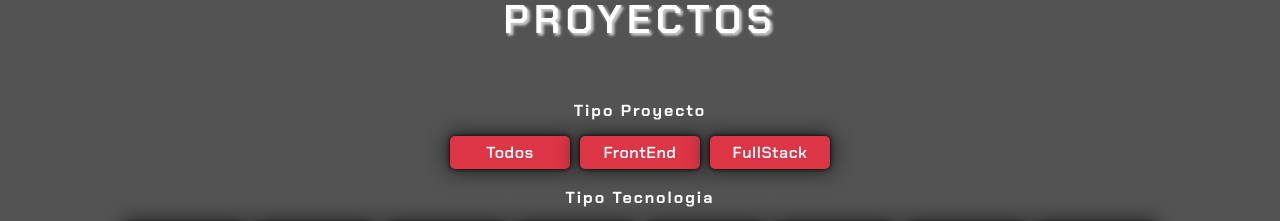
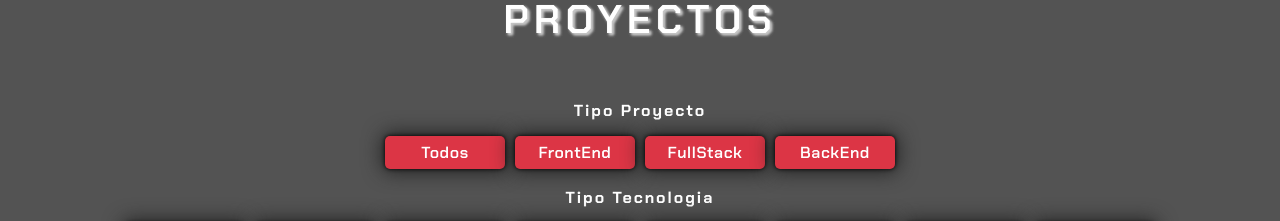
Before and after one commit to JeffersonPulido/PortfolioJP, a React (Vite) app: page / in a window 1280 px wide. Shown: the part 2180-2401 px from the top of the page. Built offline with nearby package versions, Linux system fonts and the light colour scheme.

Commit message:
Change projects 11032023

```diff
--- a/package.json
+++ b/package.json
@@ -15,7 +15,7 @@
     "react-i18next": "^12.1.4",
     "react-icons": "^4.7.1",
     "styled-components": "^5.3.6",
-    "sweetalert2": "^11.7.0"
+    "sweetalert2": "^11.4.8"
   },
   "devDependencies": {
     "@types/react": "^18.0.26",
--- a/src/data/projects.js
+++ b/src/data/projects.js
@@ -196,5 +196,27 @@ export const Data = [
     img: "https://i.ibb.co/frqKqWM/Caratula18.webp",
     github: "https://github.com/JeffersonPulido/eventplannerscol",
     deploy: "https://eventplannerscol.netlify.app"
+  },
+  {
+    id: "19",
+    title: "Heippi Api",
+    description: "APIRest realizada para prueba tecnica de la compañia Heippi.",
+    tags: ["NodeJS", "MongoDB", "Express", "Postman"],
+    type: "NodeJS",
+    typeProject: "BackEnd",
+    img: "https://i.ibb.co/s1kh2NM/Caratula19.webp",
+    github: "https://github.com/JeffersonPulido/HeippiAPI.git",
+    deploy: "#"
+  },
+  {
+    id: "20",
+    title: "Event Planners",
+    description: "Pagina web para empresa dedicada a realizar afiliaciones a seguridad social y otros.",
+    tags: ["HTML5", "CSS3", "ReactJS", "Responsive", , "VSCode"],
+    type: "ReactJS",
+    typeProject: "FrontEnd",
+    img: "https://i.ibb.co/Mf6ryPz/Caratula20.webp",
+    github: "https://github.com/JeffersonPulido/A-R-SAS-WEBPAGE.git",
+    deploy: "https://alejandrasoluciones.netlify.app"
   }
 ]
```
Also changed, not shown: 1 other file (tests, documents, lock files or other folders).
